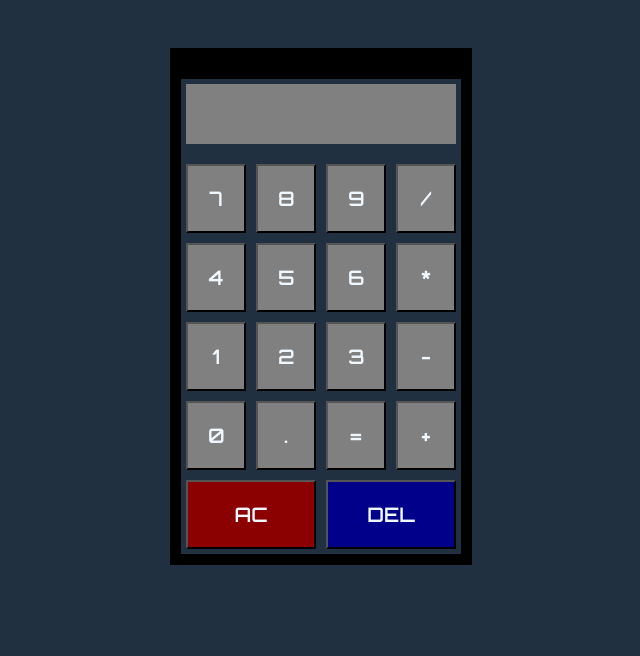
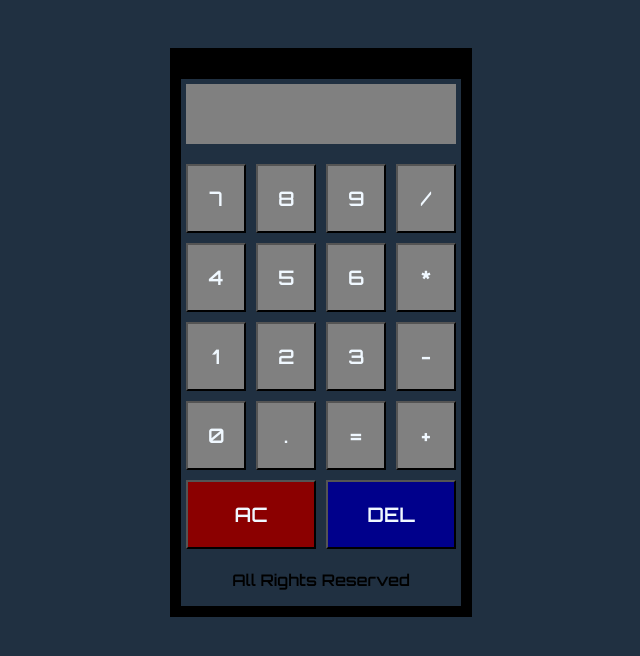
Before and after one commit to vishmithSuranjaya/calculator-React-Js, a React (Create React App) app: page / in a window 1280 px wide. Shown: the top 656 px of the page, without its empty margins (319-959 px from the left). Built offline with nearby package versions, Linux system fonts and the light colour scheme.

Commit message:
to add footer details

```diff
--- a/src/Components/Cal.js
+++ b/src/Components/Cal.js
@@ -49,6 +49,7 @@ const Delete = () =>{
       ))}
       <button onClick={Clear} style={{"width":"130px","backgroundColor":"darkred"}}>AC</button>
       <button onClick={Delete} style={{"width":"130px","backgroundColor":"darkblue"}}>DEL</button>
+      <p>All Rights Reserved</p>
     </div>
   )
 }
```
